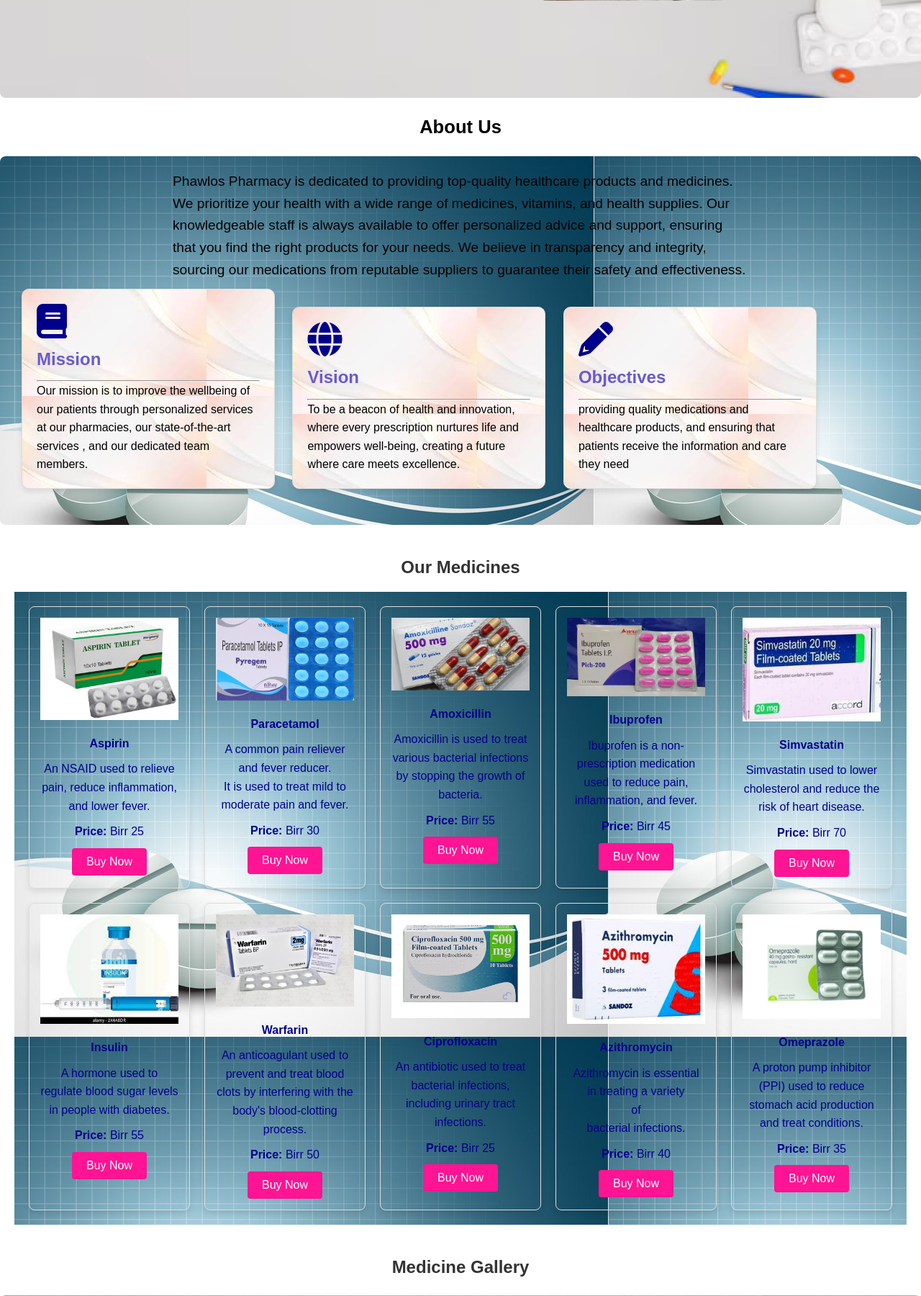
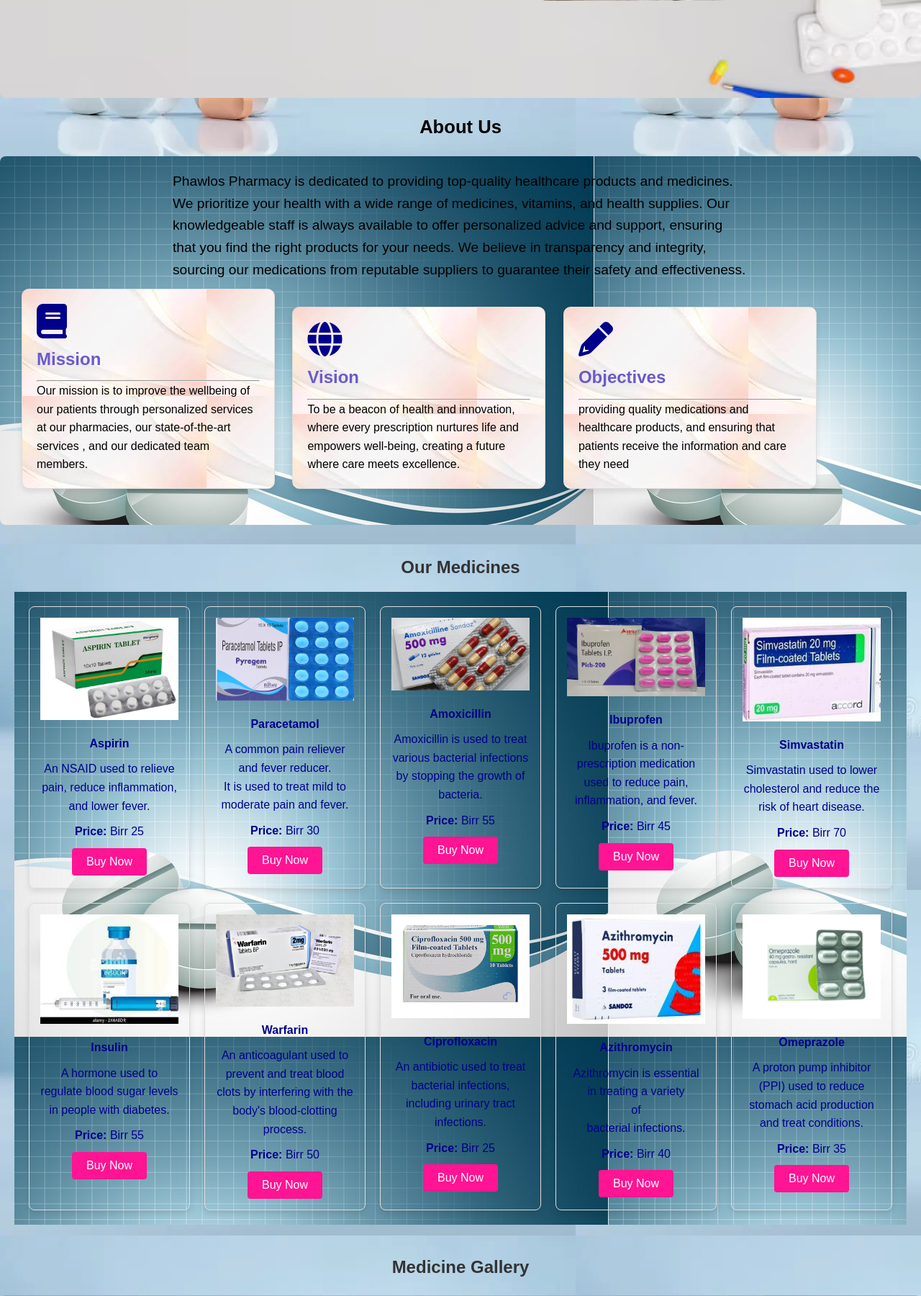
Before and after one commit to Aman3545/Our-project, a PHP site: page /HTML/index.html in a window 1280 px wide. Shown: the part 684-2484 px from the top of the page at 72% size. Run offline with PHP 8.4, Linux system fonts and the light colour scheme.

Commit message:
background image

```diff
--- a/CSS/index.css
+++ b/CSS/index.css
@@ -7,6 +7,7 @@
 
 /* Body Styling */
 body {
+  background-image: url(../images/pharmaceutical.webp);
   line-height: 1.6;
 }
 
```
